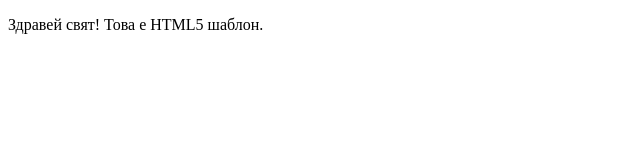
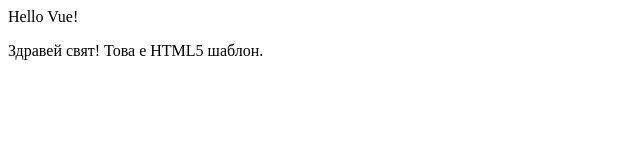
Before and after one commit to martokr11/martokr11.github.io, a plain HTML site: page index.html in a window 1280 px wide. Shown: the whole page, without its empty margins (0-640 px from the left). Drawn offline with nearby package versions, Linux system fonts and the light colour scheme.

Commit message:
I used vue js

```diff
--- a/index.html
+++ b/index.html
@@ -2,6 +2,7 @@
 <html class="no-js" lang="">
 
 <head>
+  <script src="https://unpkg.com/vue@3"></script>
   <meta charset="utf-8">
   <title>Личен сайт на Марто</title>
   <meta name="description" content="">
@@ -12,6 +13,18 @@
 
 <body>
 
+  <div id="app">{{ message }}</div>
+
+  <script>
+    Vue.createApp({
+      data() {
+        return {
+          message: 'Hello Vue!'
+        }
+      }
+    }).mount('#app')
+  </script>
+
   <!-- Добавете съдържанието на вашия сайт или приложение тук -->
   <p>Здравей свят! Това е HTML5 шаблон.</p>
 
```
